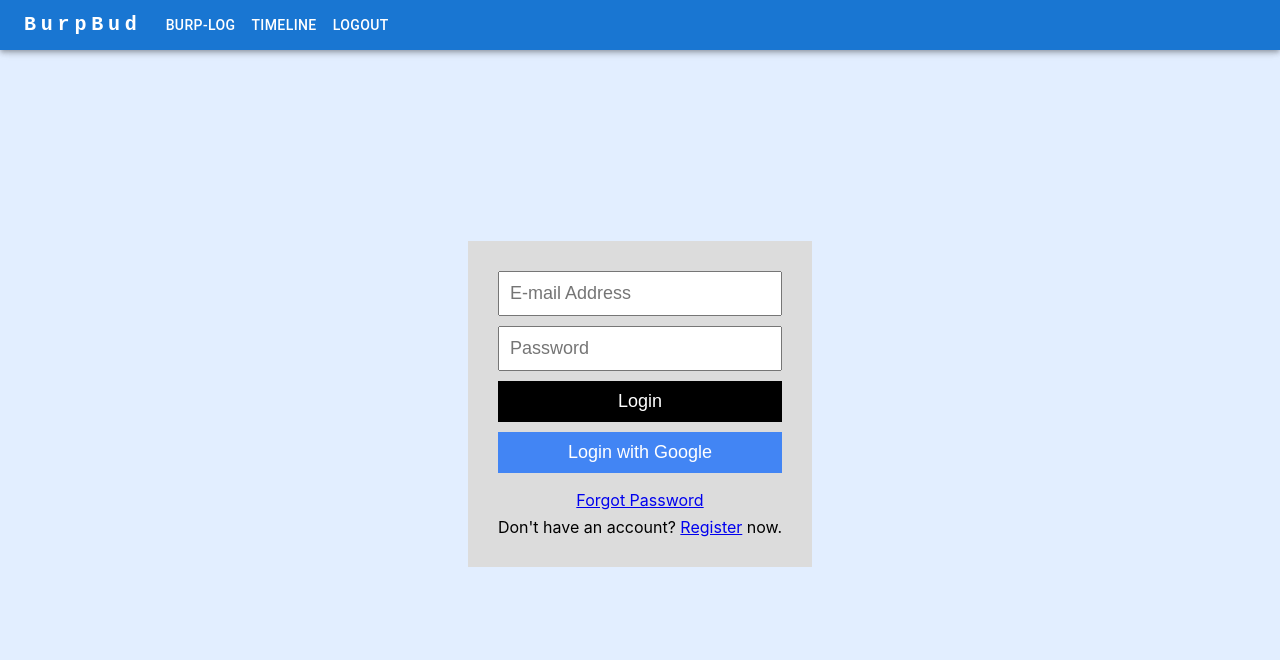
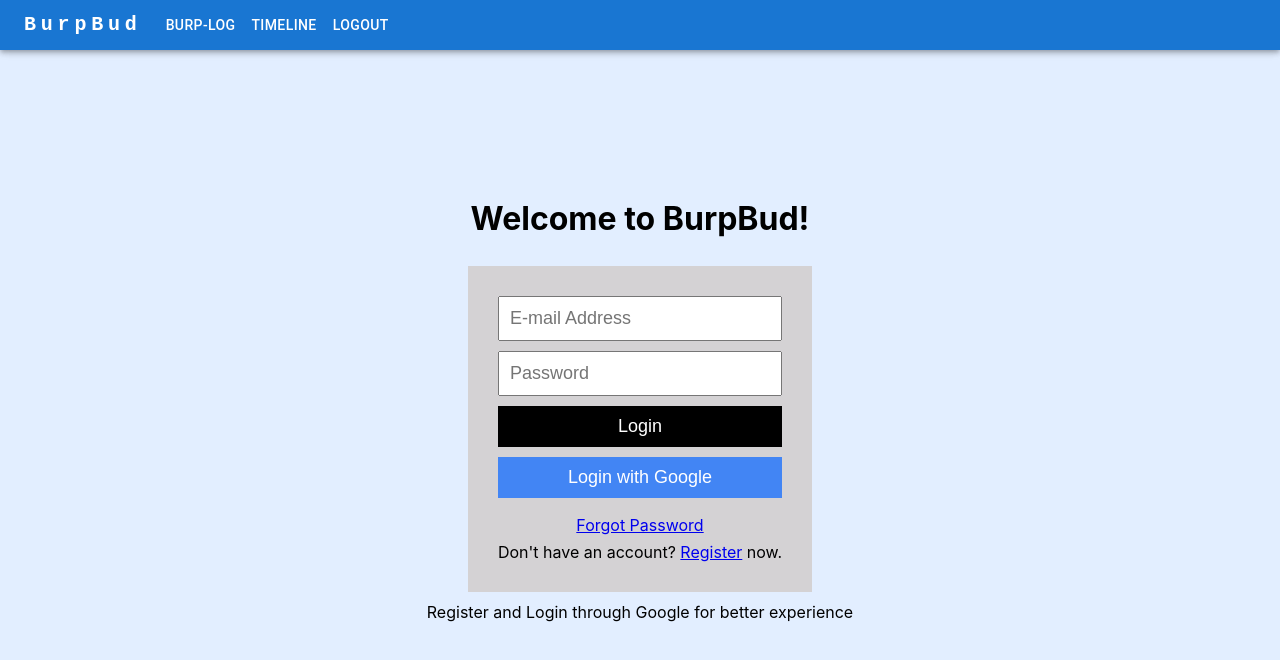
Before and after one commit to WhaleAnchor/BurpBud, a React (Create React App) app: page / in a window 1280 px wide. Shown: the top 660 px of the page. Built offline with nearby package versions, Linux system fonts and the light colour scheme; no server answers.

Commit message:
added text on login and sizing

```diff
--- a/src/components/Login.css
+++ b/src/components/Login.css
@@ -2,6 +2,7 @@
     height: 100vh;
     width: 100vw;
     display: flex;
+    flex-direction: column;
     align-items: center;
     justify-content: center;
 }
@@ -9,7 +10,7 @@
     display: flex;
     flex-direction: column;
     text-align: center;
-    background-color: #dcdcdc;
+    background-color: #d4d2d4;
     padding: 30px;
 }
   .login__textBox {
@@ -31,3 +32,7 @@
   .login div {
     margin-top: 7px;
 }
+
+.spanTip {
+  padding-top: 10px;
+}
--- a/src/components/Login.js
+++ b/src/components/Login.js
@@ -9,8 +9,8 @@ function Login() {
 
     return (
         <div className="login">
+            <h1>Welcome to BurpBud!</h1>
             <div className="login__container">
-
                 <input
                     type="text"
                     className="login__textBox"
@@ -18,7 +18,6 @@ function Login() {
                     onChange={(e) => setEmail(e.target.value)}
                     placeholder="E-mail Address"
                 />
-
                 <input
                     type="password"
                     className="login__textBox"
@@ -26,28 +25,27 @@ function Login() {
                     onChange={(e) => setPassword(e.target.value)}
                     placeholder="Password"
                 />
-
                 <button
                     className="login__btn"
                     onClick={() => logInWithEmailAndPassword(email, password)}
                     >
                     Login
                 </button>
-
                 <button
                     className="login__btn login__google"
                     onClick={signInWithGoogle}>
                     Login with Google
                 </button>
-
                 <div>
                     <Link to="/reset">Forgot Password</Link>
                 </div>
                 <div>
                     Don't have an account? <Link to="/register">Register</Link> now.
                 </div>
-
             </div>
+            <span className="spanTip">
+                Register and Login through Google for better experience
+            </span>
         </div>
     );
 }
```
Lines whose indentation alone changed are shown as unchanged.
